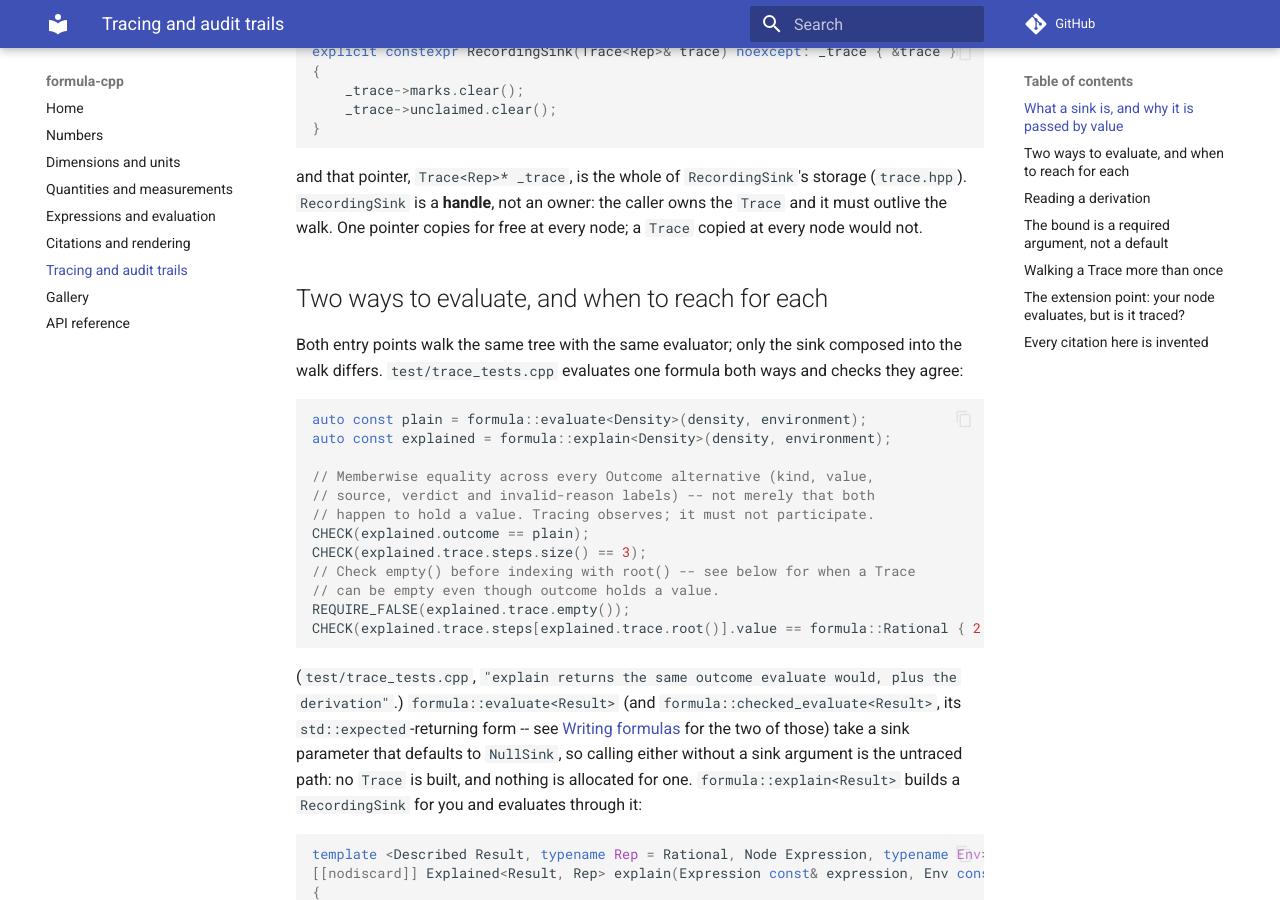
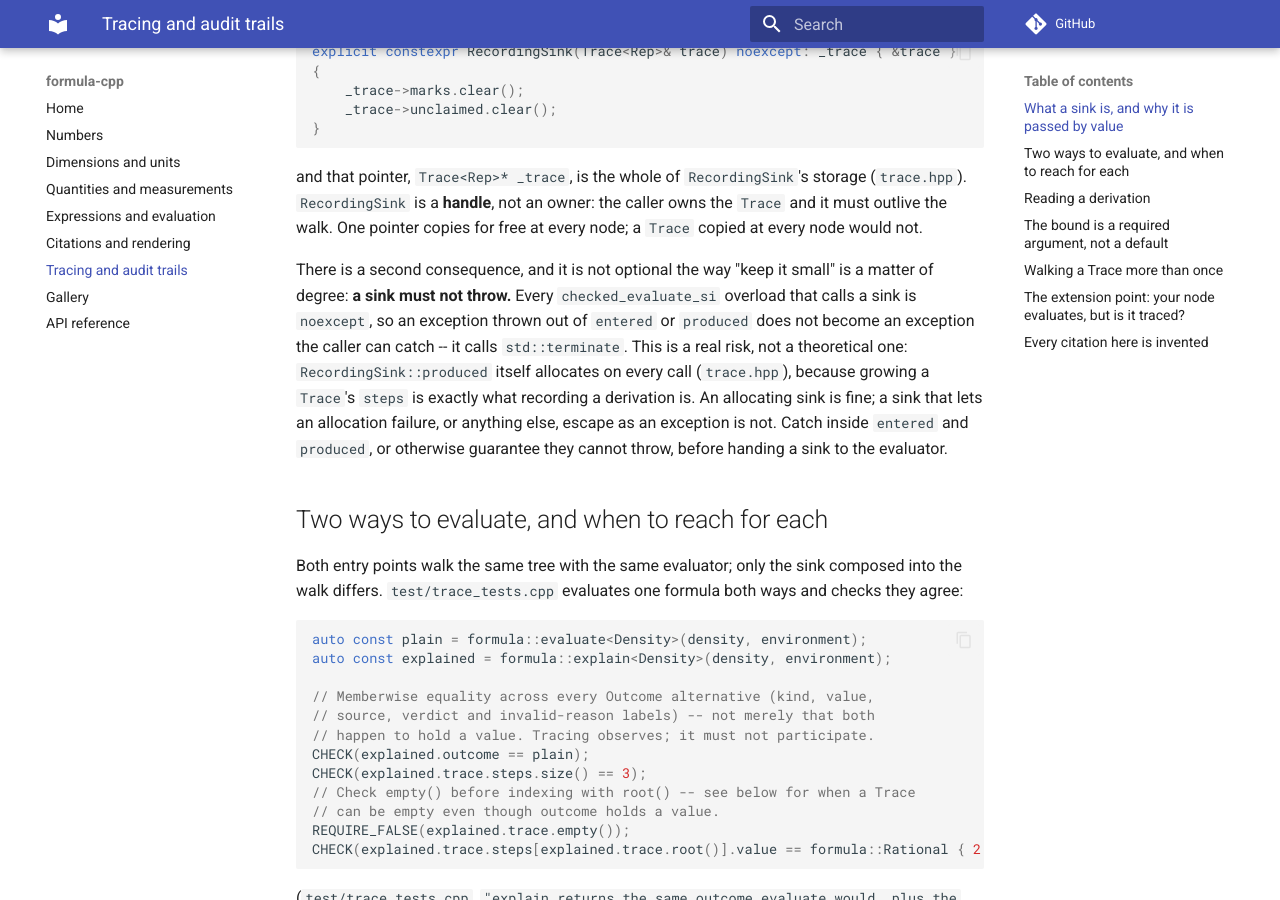
Before and after one commit to LASTRADA-Software/formula-cpp, an MkDocs documentation site: the page built from docs/tracing.md, in a window 1280 px wide and 900 px high, scrolled down 1687 px. Built offline with MkDocs 1.6.1 and Material for MkDocs 9.7.7, drawn with Linux system fonts in a browser that asks for light colours; comment, search, counter and statistics services are not loaded.

Commit message:
docs(trace): state plainly that a sink must not throw
Every checked_evaluate_si overload that calls a sink is noexcept, so an
exception escaping entered() or produced() does not reach the caller -- it
calls std::terminate. This was never documented anywhere a consumer writing
their own sink would see it, even though RecordingSink::produced itself
allocates on every call, so the failure mode is not hypothetical. Stated on
the SinkFor concept and in the guide, alongside the existing "keep it small
and cheap to copy" consequence of passing a sink by value.

Signed-off-by: Christian Parpart <c.parpart@lastrada.net>

```diff
--- a/docs/tracing.md
+++ b/docs/tracing.md
@@ -92,6 +92,18 @@ and that pointer, `Trace<Rep>* _trace`, is the whole of `RecordingSink`'s
 storage (`trace.hpp`). `RecordingSink` is a **handle**, not an owner: the
 caller owns the `Trace` and it must outlive the walk. One pointer copies for
 free at every node; a `Trace` copied at every node would not.
+
+There is a second consequence, and it is not optional the way "keep it
+small" is a matter of degree: **a sink must not throw.** Every
+`checked_evaluate_si` overload that calls a sink is `noexcept`, so an
+exception thrown out of `entered` or `produced` does not become an exception
+the caller can catch -- it calls `std::terminate`. This is a real risk, not
+a theoretical one: `RecordingSink::produced` itself allocates on every call
+(`trace.hpp`), because growing a `Trace`'s `steps` is exactly what recording
+a derivation is. An allocating sink is fine; a sink that lets an allocation
+failure, or anything else, escape as an exception is not. Catch inside
+`entered` and `produced`, or otherwise guarantee they cannot throw, before
+handing a sink to the evaluator.
 
 ## Two ways to evaluate, and when to reach for each
 
```
Also changed, not shown: 1 other file.
